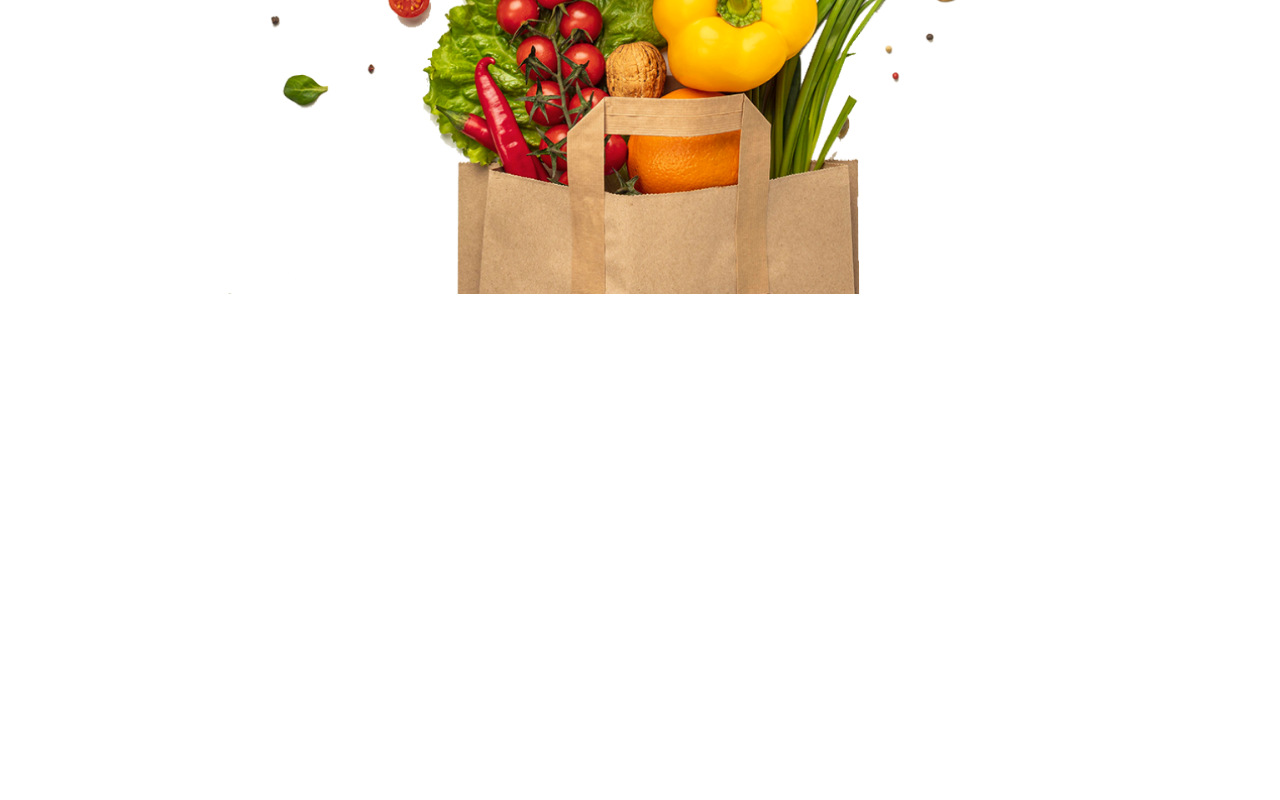
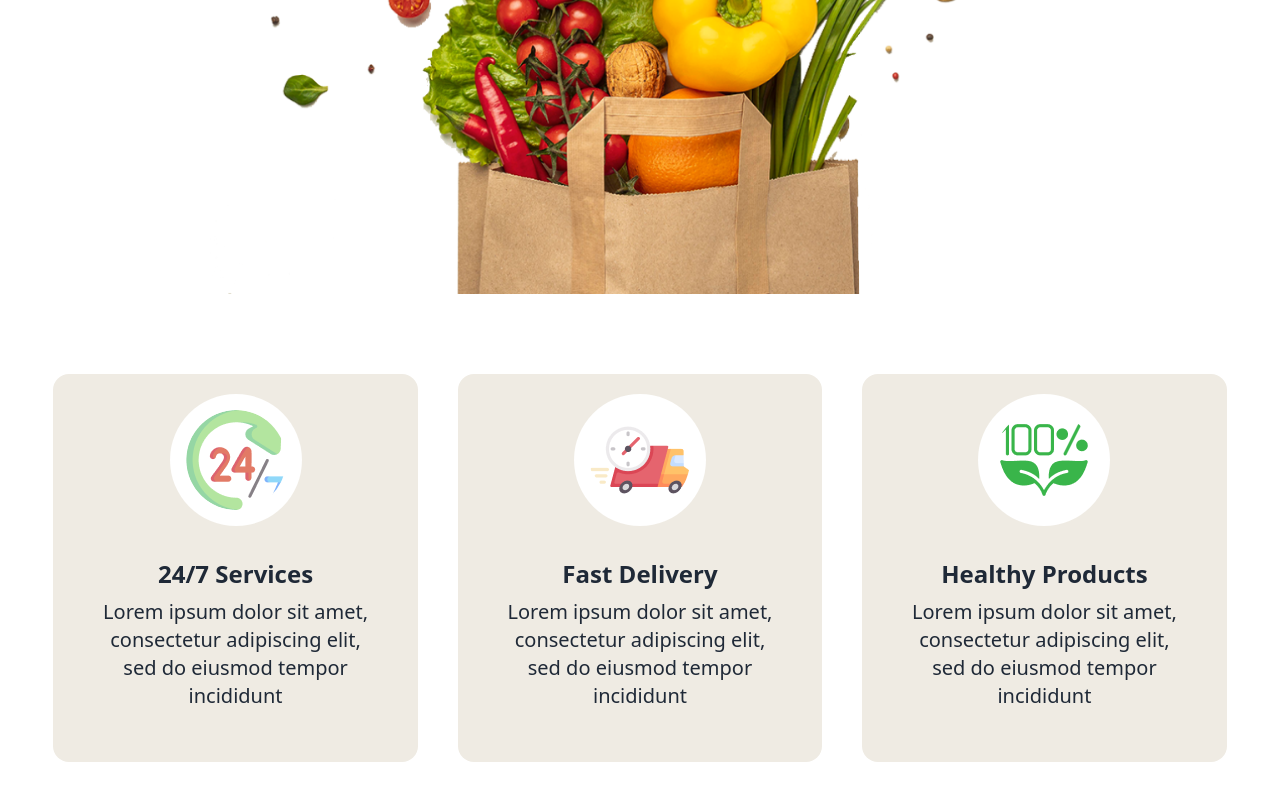
Before and after one commit to MinhazBorhan/6.1-B11-A3-Living-Lab-Assaingment, a plain HTML site: page index.html in a window 1280 px wide. Shown: the part 788-1588 px from the top of the page. Before the commit the page ends 1082 px from the top, so only its background shows below. Drawn offline with nearby package versions, Linux system fonts and the light colour scheme.

Commit message:
service section done

```diff
--- a/index.html
+++ b/index.html
@@ -20,6 +20,7 @@
           colors: {
             clifford: '#da373d',
             'p-color': '#179800',
+            's-color': '#EFEBE3',
 
           }
         }
@@ -85,7 +86,42 @@
      </section>
   </header>
   <main>
-
+    <!-- Service Section -->
+     <section class="w-11/12 mx-auto flex flex-col lg:flex-row justify-center items-center gap-10 my-20">
+      <div class="card bg-s-color py-5">
+        <figure>
+          <img
+            src="./assets/service.png"
+            alt="" class="rounded-full bg-white p-4"/>
+        </figure>
+        <div class="card-body text-center lg:w-11/12 mx-auto">
+          <h2 class="card-title text-2xl block font-bold">24/7 Services </h2>
+          <p class="text-xl">Lorem ipsum dolor sit amet, consectetur adipiscing elit, sed do eiusmod tempor incididunt</p>
+        </div>
+      </div>
+      <div class="card bg-s-color py-5">
+        <figure>
+          <img
+            src="./assets/delivery.png"
+            alt="" class="rounded-full bg-white p-4"/>
+        </figure>
+        <div class="card-body text-center lg:w-11/12 mx-auto">
+          <h2 class="card-title text-2xl block font-bold">Fast Delivery</h2>
+          <p class="text-xl">Lorem ipsum dolor sit amet, consectetur adipiscing elit, sed do eiusmod tempor incididunt</p>
+        </div>
+      </div>
+      <div class="card bg-s-color py-5">
+        <figure>
+          <img
+            src="./assets/healthy.png"
+            alt="" class="rounded-full bg-white p-4"/>
+        </figure>
+        <div class="card-body text-center lg:w-11/12 mx-auto">
+          <h2 class="card-title text-2xl block font-bold">Healthy Products </h2>
+          <p class="text-xl">Lorem ipsum dolor sit amet, consectetur adipiscing elit, sed do eiusmod tempor incididunt</p>
+        </div>
+      </div>
+     </section>
   </main>
   <footer>
 
```
Also changed, not shown: assets/image 41.png (added), assets/image 43.png (added), assets/image 44.png (added).
